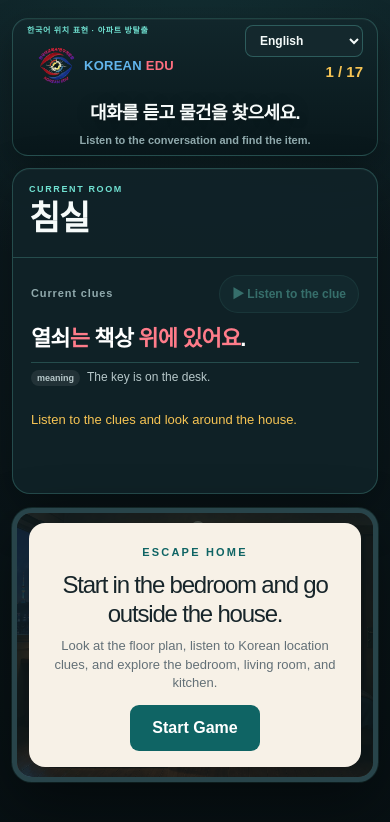
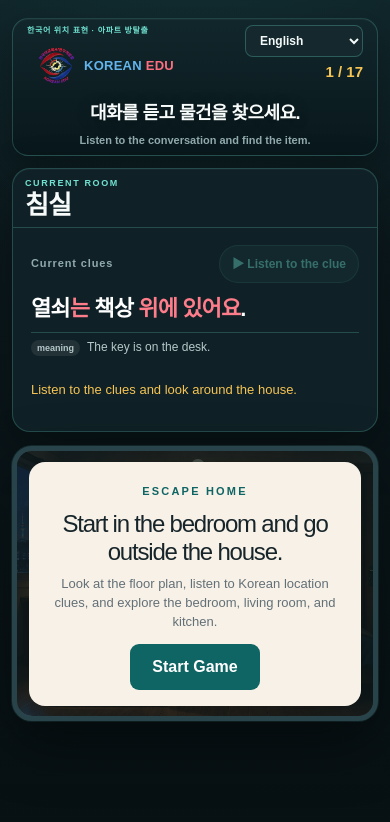
Before and after one commit to mtvs283/escape-room, a Next.js app: page / in a window 390 px wide. Shown: the top 822 px of the page. Built offline with nearby package versions, Linux system fonts and the light colour scheme.

Commit message:
Fix mobile clue panel overflow

```diff
--- a/app/globals.css
+++ b/app/globals.css
@@ -570,7 +570,7 @@ button { -webkit-tap-highlight-color: transparent; }
 
 @media (max-width: 900px) {
   body { overflow: auto; }
-  .escape-app { padding: 18px 12px 30px; }
+  .escape-app { height: auto; min-height: 100vh; padding: 18px 12px 30px; }
   .topbar { gap: 10px; grid-template-columns: minmax(0, 1fr) 118px; }
   .brand-block { min-width: 0; }
   .brand-wordmark { height: 54px; padding: 4px 10px; }
@@ -579,8 +579,8 @@ button { -webkit-tap-highlight-color: transparent; }
   .teacher-mark { display: none; }
   .top-instruction { grid-column: 1 / -1; grid-row: 2; }
   .room-status { grid-column: 2; grid-row: 1; }
-  .game-layout { grid-template-columns: 1fr; }
-  .mission-column { min-height: auto; }
+  .game-layout { flex: none; grid-template-columns: 1fr; max-height: none; }
+  .mission-column { min-height: auto; overflow: visible; }
   .room-title { font-size: 40px; margin: 0 0 10px; }
   .mission-panel { height: auto; min-height: auto; overflow: visible; padding: 18px; }
   .clue { min-height: auto; }
@@ -597,7 +597,8 @@ button { -webkit-tap-highlight-color: transparent; }
   .top-instruction strong { font-size: 18px; }
   .language-picker select { max-width: 118px; width: 118px; }
   .room-status span { display: none; }
-  .room-title { font-size: 34px; }
+  .room-title { font-size: 26px; margin: 0; padding: 10px 12px 9px; }
+  .room-title::before { margin-bottom: 4px; }
   .room-scene { aspect-ratio: 4 / 3; }
   .map-panel { display: none; }
   .noun-label { padding: 4px 6px; }
```
